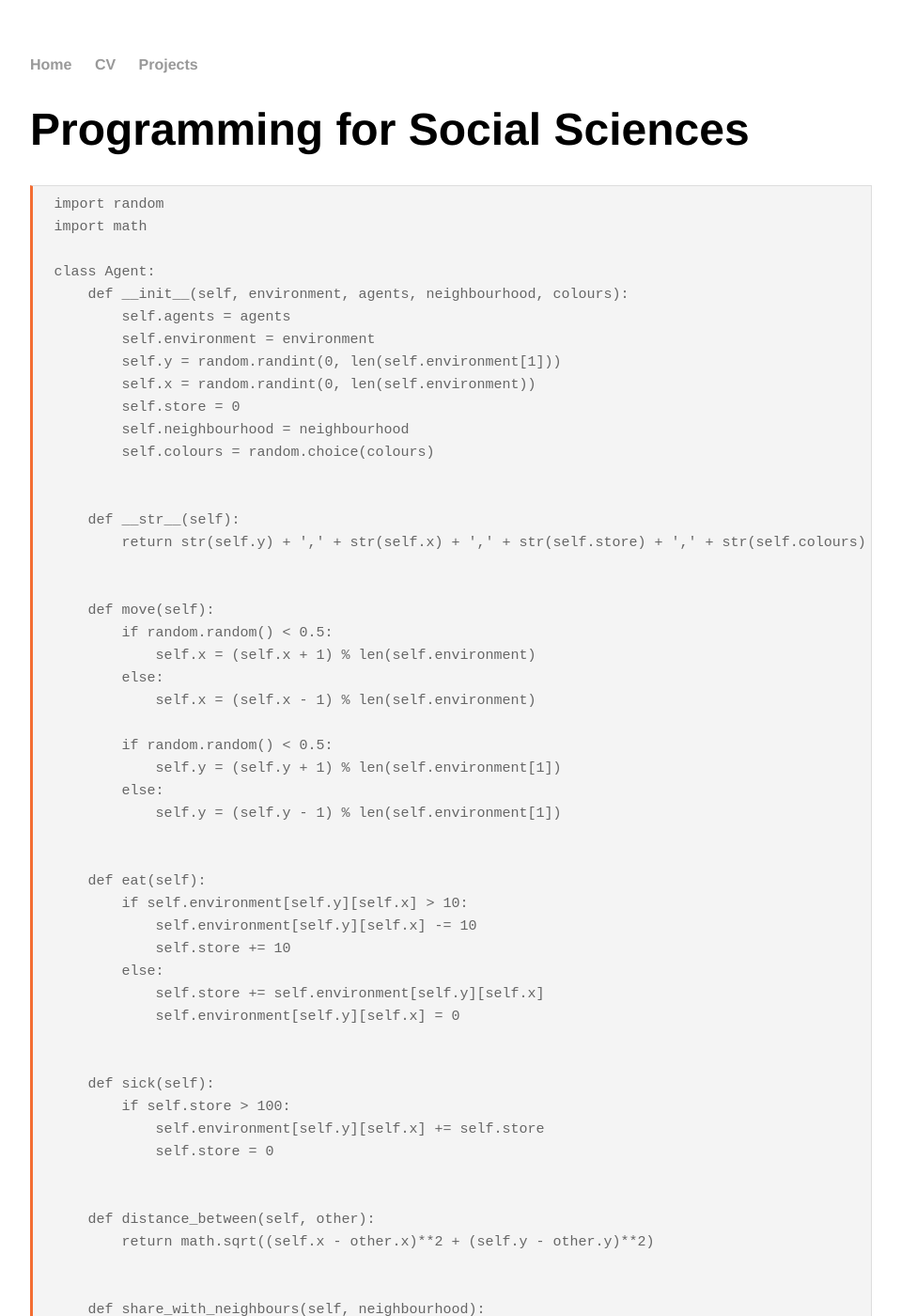
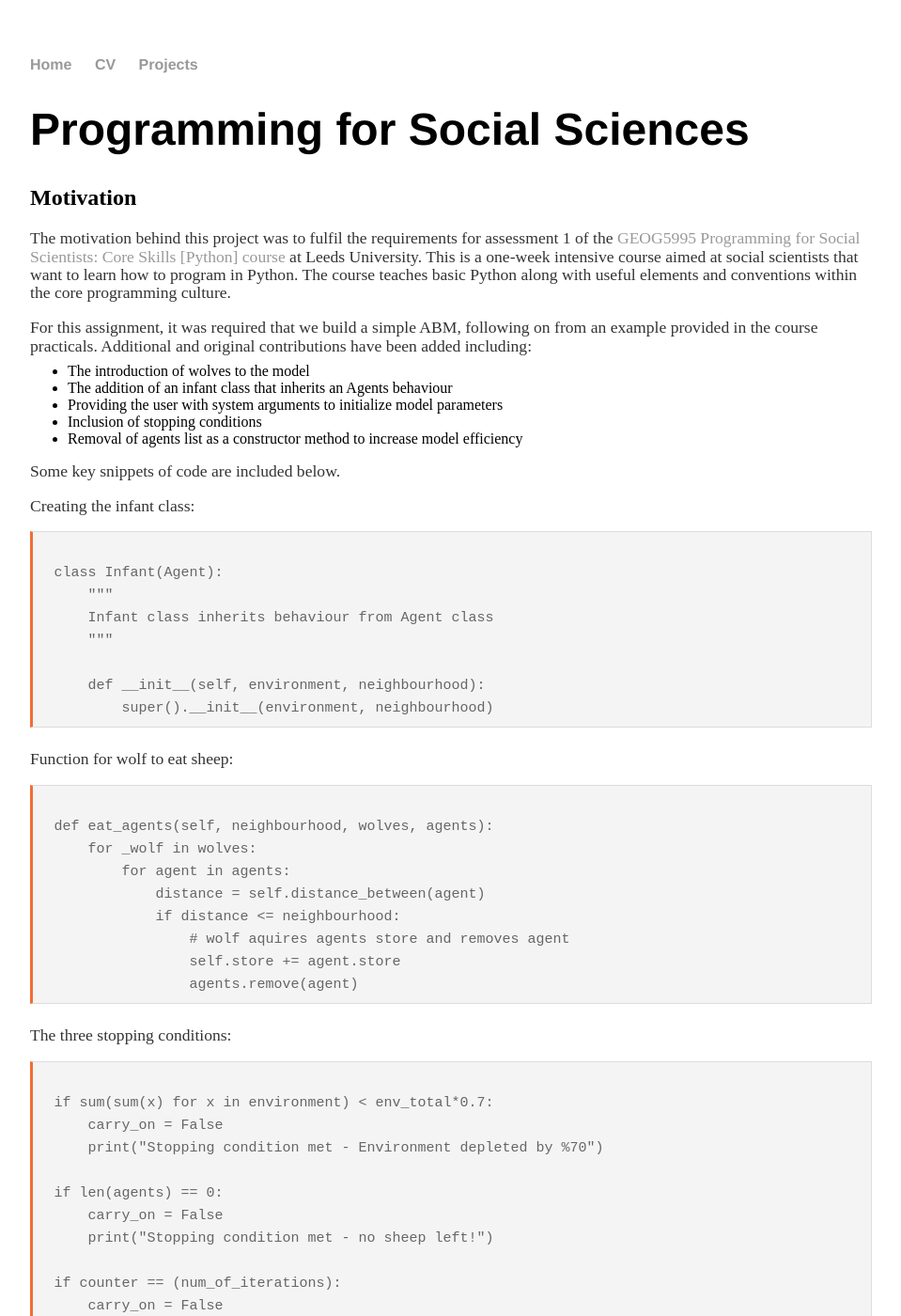
Before and after one commit to harryodell/harryodell.github.io, a Jekyll site: the page built from projects/PfSS.md, in a window 1280 px wide and 1400 px high. Shown: the whole window at 94% size, without its empty margins (160-1119 px from the left). Built offline with Jekyll 4.4.1, drawn with Linux system fonts in a browser that asks for light colours; our own code applies the rules of GitHub Pages for plain Markdown files; some of the changed text lies outside the part shown.

Commit message:
Update PfSS.md

```diff
--- a/projects/PfSS.md
+++ b/projects/PfSS.md
@@ -1,86 +1,59 @@
 # Programming for Social Sciences
 
+## Motivation
 
-<pre><code class="python">import random
-import math
+The motivation behind this project was to fulfil the requirements for assessment 1 of the [GEOG5995 Programming for Social Scientists: Core Skills [Python] course](http://www.geog.leeds.ac.uk/courses/computing/study/core-python-phd/ "GEOG5995") at Leeds University. This is a one-week intensive course aimed at social scientists that want to learn how to program in Python. The course teaches basic Python along with useful elements and conventions within the core programming culture.
 
-class Agent:
-    def __init__(self, environment, agents, neighbourhood, colours):
-        self.agents = agents
-        self.environment = environment
-        self.y = random.randint(0, len(self.environment[1]))
-        self.x = random.randint(0, len(self.environment))
-        self.store = 0
-        self.neighbourhood = neighbourhood
-        self.colours = random.choice(colours)
+For this assignment, it was required that we build a simple ABM, following on from an example provided in the course practicals. Additional and original contributions have been added including:
+
+* The introduction of wolves to the model
+* The addition of an infant class that inherits an Agents behaviour
+* Providing the user with system arguments to initialize model parameters
+* Inclusion of stopping conditions
+* Removal of agents list as a constructor method to increase model efficiency
+
+Some key snippets of code are included below.
+
+Creating the infant class:
+<pre><code class="python">
+class Infant(Agent):
+    """
+    Infant class inherits behaviour from Agent class
+    """
+
+    def __init__(self, environment, neighbourhood):
+        super().__init__(environment, neighbourhood)
+</code></pre>
 
 
-    def __str__(self):
-        return str(self.y) + ',' + str(self.x) + ',' + str(self.store) + ',' + str(self.colours)
+Function for wolf to eat sheep:
+<pre><code class="python">
+def eat_agents(self, neighbourhood, wolves, agents):
+    for _wolf in wolves:
+        for agent in agents:
+            distance = self.distance_between(agent)
+            if distance <= neighbourhood:
+                # wolf aquires agents store and removes agent
+                self.store += agent.store
+                agents.remove(agent)
+</code></pre>
 
 
-    def move(self):
-        if random.random() < 0.5:
-            self.x = (self.x + 1) % len(self.environment)
-        else:
-            self.x = (self.x - 1) % len(self.environment)
+The three stopping conditions:
+<pre><code class="python">
+if sum(sum(x) for x in environment) < env_total*0.7:
+    carry_on = False
+    print("Stopping condition met - Environment depleted by %70")
 
-        if random.random() < 0.5:
-            self.y = (self.y + 1) % len(self.environment[1])
-        else:
-            self.y = (self.y - 1) % len(self.environment[1])
+if len(agents) == 0:
+    carry_on = False
+    print("Stopping condition met - no sheep left!")
 
+if counter == (num_of_iterations):
+    carry_on = False
+    print("Stopping condition met - number of iterations reached")
+else:
+    counter += 1
+</code></pre>
 
-    def eat(self):
-        if self.environment[self.y][self.x] > 10:
-            self.environment[self.y][self.x] -= 10
-            self.store += 10
-        else:
-            self.store += self.environment[self.y][self.x]
-            self.environment[self.y][self.x] = 0
-
-
-    def sick(self):
-        if self.store > 100:
-            self.environment[self.y][self.x] += self.store
-            self.store = 0
-
-
-    def distance_between(self, other):
-        return math.sqrt((self.x - other.x)**2 + (self.y - other.y)**2)
-
-
-    def share_with_neighbours(self, neighbourhood):
-        #i = 0
-        for agent in self.agents:
-            #i += 1
-            if agent != self:
-                distance = self.distance_between(agent)
-                #if distance <= self.neighbourhood:
-                if distance <= neighbourhood:
-                    average = (self.store + agent.store)/2
-                    self.store = average
-                    agent.store = average
-                    #print("sharing " + str(distance) + " " + str(average))
-
-                    #print(f"{str(self)} sharing with {str(agent)}: dist = {str(distance)}, ave = {str(average)}")
-                    print(f"Agent ({self}) sharing with Agent ({agent}): dist = {str(distance)}, ave = {str(average)}")
-                    print("\n")
-
-
-    @property
-    def x(self):
-        return self._x
-
-    @property
-    def y(self):
-        return self._y
-
-    @x.setter
-    def x(self, value):
-        self._x = value
-
-    @y.setter
-    def y(self, value):
-        self._y = value
-</code></pre>
+For further information and access to the github repository containing the relevant code, please [click here](https://github.com/harryodell/PfSS)
```
